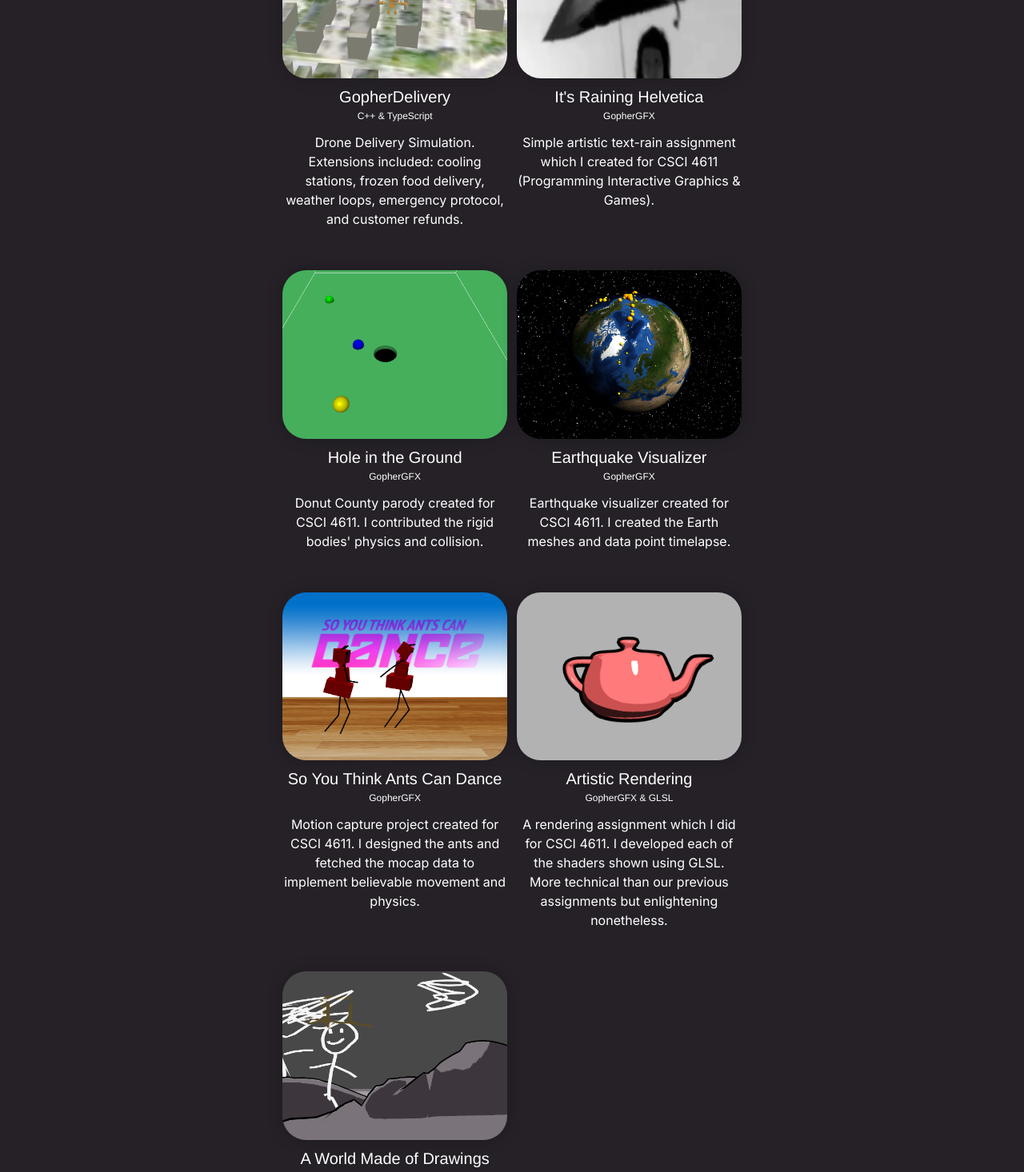
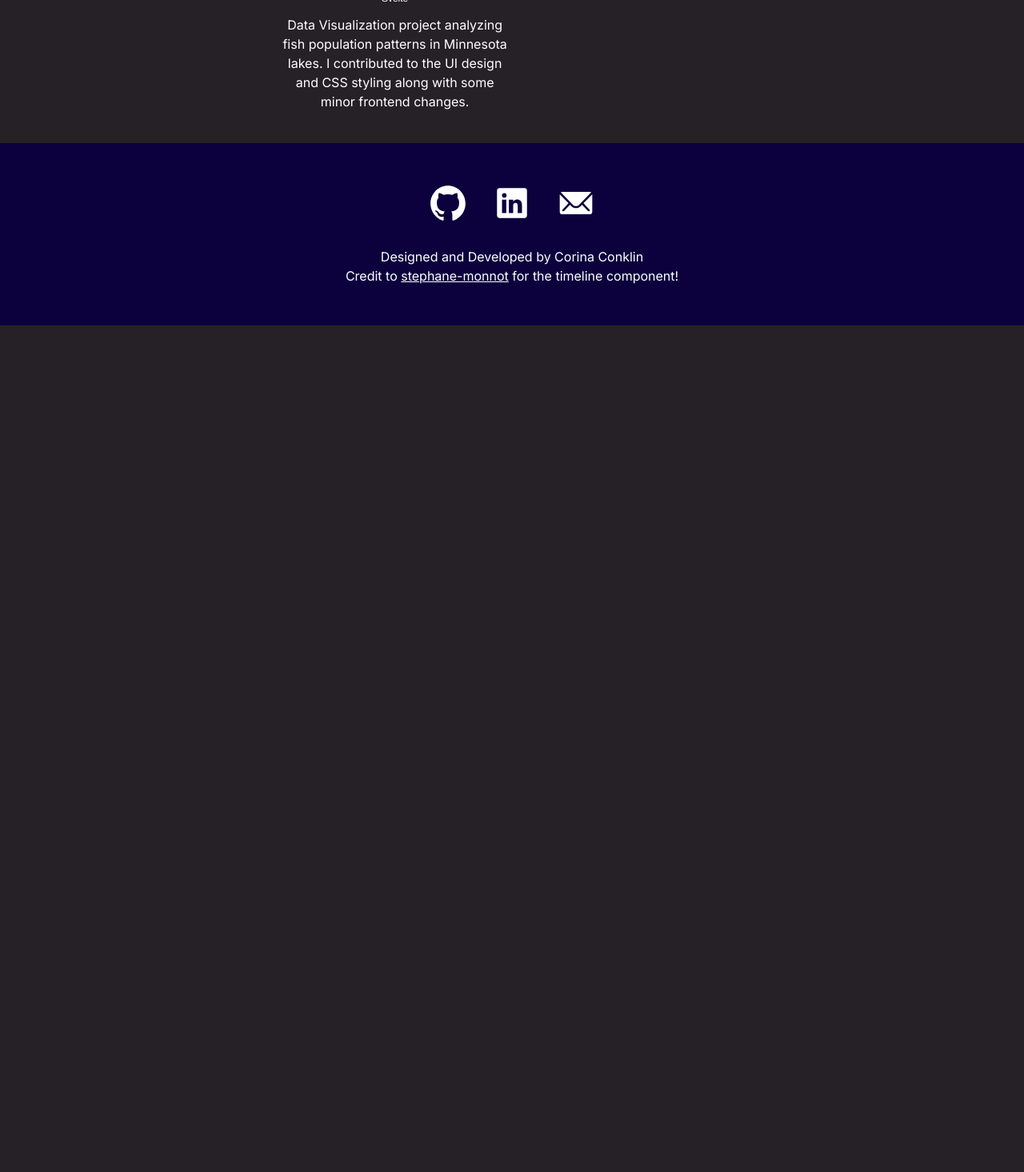
Before and after one commit to CorinaNC/corinanc.site, a Next.js app: page /projects in a window 1280 px wide. Shown: the part 1440-2906 px from the top of the page at 80% size. After the commit the page ends 1847 px from the top, so only its background shows below. Built offline with nearby package versions, Linux system fonts and the light colour scheme.

Commit message:
add fishy data

```diff
--- a/src/app/projects/page.tsx
+++ b/src/app/projects/page.tsx
@@ -16,7 +16,7 @@ import tomoBread from "../public/images/tomoBread.png"
 import worldOfDrawings from "../public/images/worldOfDrawings.png"
 import artisticRendering from "../public/images/artisticRendering.png"
 import droneDelivery from "../public/images/delivery2.png"
-
+import fishyData from "../public/images/fishyData.png"
 export default function Projects() {
     return (
         <Container alignContent="center">
@@ -56,7 +56,6 @@ export default function Projects() {
                         title="Soil Sensing"
                         thumbnail={soilSensing.src}>
                         React & Express.js
-                        React & Express.js
                     </WorkGridItem>
                     <Text fontFamily="Inter" textAlign="center">
                         Agricultural technology to track soil contents such as moisture levels, temperature, and light sensitivity.  I worked on the web application to fetch and process weather data through the backend.  Quality Engineering @ HackUIowa '23
@@ -73,91 +72,18 @@ export default function Projects() {
                         Virtual farmers market mobile app. My contribution was connecting the app to Firebase alongside engineering the middleware and backend. Our team's first time using Flutter. Made for MinneHack 2025.
                     </Text>
                 </Section>
-            </SimpleGrid>
-            <Divider />
-            <Heading as="h1" size="md" mt={50} mb={50} textAlign="center">
-                School (archive of assignments and projects for school!)
-                </Heading>
-                <SimpleGrid columns={[1, 2, 2]} gap={3} paddingTop={'10px'}>
-                <Section delay={0.05}>
+                <Section delay={0.1}>
                     <WorkGridItem
-                        href="https://hub.docker.com/r/toell01/team_027_drone_sim"
-                        title="GopherDelivery"
-                        thumbnail={droneDelivery.src}>
-                        C++ & TypeScript
+                        href="https://fishy-data.vercel.app"
+                        title="Fishy Data"
+                        thumbnail={fishyData.src}>
+                        Svelte
                     </WorkGridItem>
                     <Text fontFamily="Inter" textAlign="center">
-                       Drone Delivery Simulation.  Extensions included: cooling stations, frozen food delivery, weather loops, emergency protocol, and customer refunds.
-                    </Text>
-                </Section>
-                <Section delay={0.05}>
-                    <WorkGridItem
-                        href="https://csci-4611-fall-2024.github.io/assignment-1-CorinaNC/"
-                        title="It's Raining  Helvetica"
-                        thumbnail={rainingHelvetica.src}>
-                        GopherGFX
-                    </WorkGridItem>
-                    <Text fontFamily="Inter" textAlign="center">
-                        Simple artistic text-rain assignment which I created for CSCI 4611 (Programming Interactive Graphics & Games).
-                    </Text>
-                </Section>
-                <Section delay={0.1}>
-                    <WorkGridItem
-                        href="https://csci-4611-fall-2024.github.io/assignment-2-CorinaNC/"
-                        title="Hole in the Ground"
-                        thumbnail={holeInTheGround.src}>
-                        GopherGFX
-                    </WorkGridItem>
-                    <Text fontFamily="Inter" textAlign="center">
-                        Donut County parody created for CSCI 4611. I contributed the rigid bodies' physics and collision.
-                    </Text>
-                </Section>
-                <Section delay={0.1}>
-                    <WorkGridItem
-                        href="https://csci-4611-fall-2024.github.io/assignment-3-CorinaNC/"
-                        title="Earthquake Visualizer"
-                        thumbnail={earthquakeVisualizer.src}>
-                        GopherGFX
-                    </WorkGridItem>
-                    <Text fontFamily="Inter" textAlign="center">
-                        Earthquake visualizer created for CSCI 4611. I created the Earth meshes and data point timelapse.
-                    </Text>
-                </Section>
-                <Section delay={0.1}>
-                    <WorkGridItem
-                        href="https://csci-4611-fall-2024.github.io/assignment-4-CorinaNC/"
-                        title="So You Think Ants Can Dance"
-                        thumbnail={antsDance.src}>
-                        GopherGFX
-                    </WorkGridItem>
-                    <Text fontFamily="Inter" textAlign="center">
-                        Motion capture project created for CSCI 4611. I designed the ants and fetched the mocap data to implement believable movement and physics.
-                    </Text>
-                </Section>
-                <Section delay={0.1}>
-                    <WorkGridItem
-                        href="https://csci-4611-fall-2024.github.io/assignment-5-CorinaNC/"
-                        title="Artistic Rendering"
-                        thumbnail={artisticRendering.src}>
-                        GopherGFX & GLSL
-                    </WorkGridItem>
-                    <Text fontFamily="Inter" textAlign="center">
-                        A rendering assignment which I did for CSCI 4611. I developed each of the shaders shown using GLSL. More technical than our previous assignments but enlightening nonetheless.
-                    </Text>
-                </Section>
-                <Section delay={0.1}>
-                    <WorkGridItem
-                        href="https://csci-4611-fall-2024.github.io/assignment-6-CorinaNC/"
-                        title="A World Made of Drawings"
-                        thumbnail={worldOfDrawings.src}>
-                        GopherGFX
-                    </WorkGridItem>
-                    <Text fontFamily="Inter" textAlign="center">
-                        My final assignment for 4611, being a browser game that is a spoof of Harold's Purple Crayon. The user is able to create collidable platforms and environments using the mouse.
+                        Data Visualization project analyzing fish population patterns in Minnesota lakes. I contributed to the UI design and CSS styling along with some minor frontend changes.
                     </Text>
                 </Section>
             </SimpleGrid>
-            <Divider mb={30} />
-        </Container>
-    )
-}
+            </Container>
+            )
+            }
```
Also changed, not shown: src/app/public/images/fishyData.png (added).
